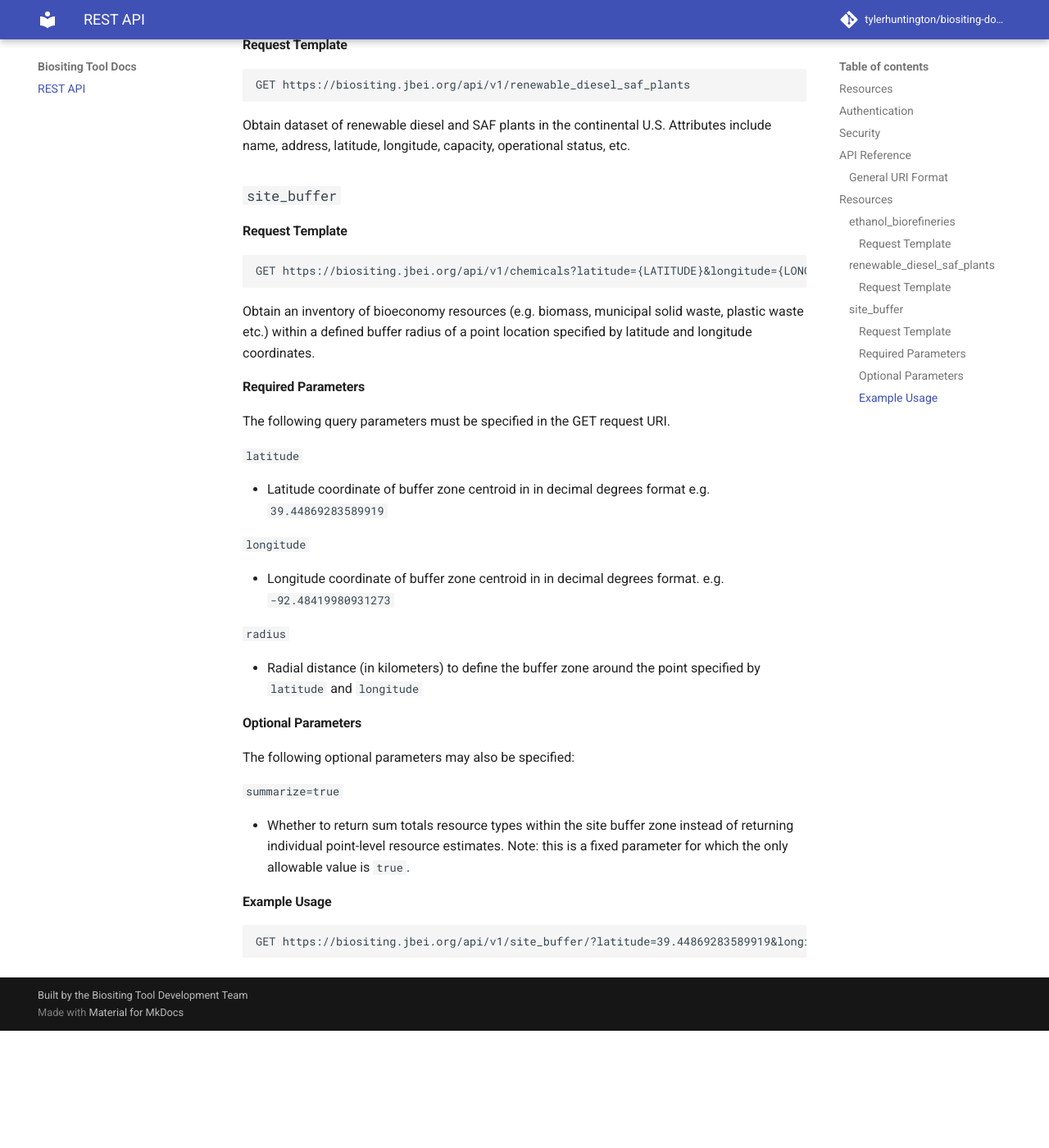
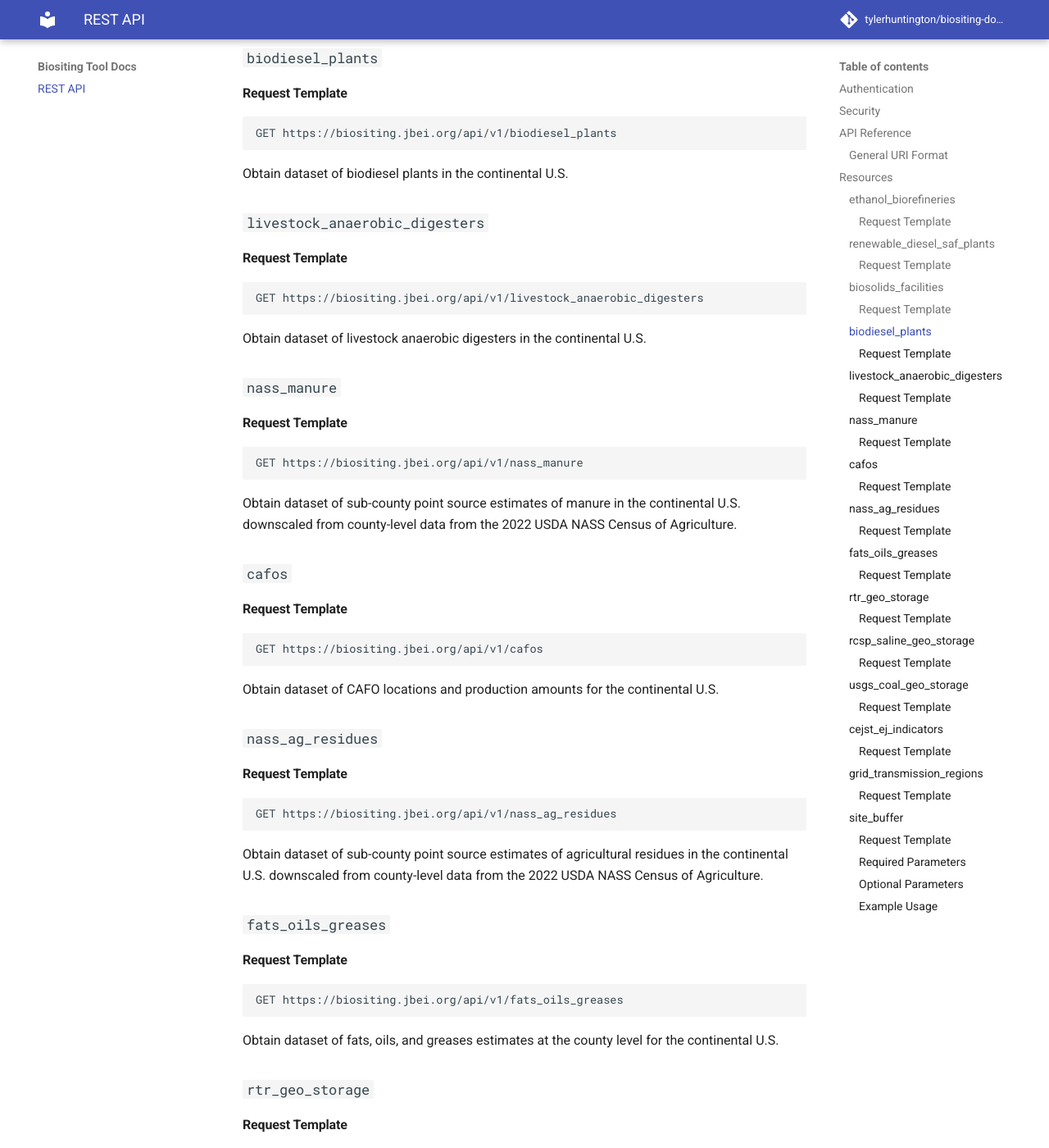
Before and after one commit to tylerhuntington/biositing-docs, an MkDocs documentation site: the page built from docs/user-guide/rest-api.md, in a window 1280 px wide and 1400 px high, scrolled down 1951 px. Shown: the whole window at 82% size. Built offline with MkDocs 1.6.1 and Material for MkDocs 9.7.7, drawn with Linux system fonts in a browser that asks for light colours; comment, search, counter and statistics services are not loaded; before the commit the page ends 3208 px from its top, so only the background shows below that; some of the changed text lies outside the part shown.

Commit message:
Add national dataset endpoints.

````diff
--- a/docs/user-guide/rest-api.md
+++ b/docs/user-guide/rest-api.md
@@ -134,10 +144,11 @@ valid links to the next and previous 'page' of results.
 END BLOCK COMMENT--->
 
 ## Resources
+In the Biositing API, resources refer to specific types of data in the tool that
+can be accessed programatically with a URI endpoint.
+Currently
+supported endpoints (v1 of the REST API) include the following:
 
-
-**Renewable Diesel & SAF Plants** - Identifiers (i.e. name, address, latitude, longitude, etc.)
-and properties (capacity, operational status) of renewable diesel and SAF plants in the continental U.S.
 
 ### `ethanol_biorefineries`
 
@@ -160,11 +171,150 @@ Obtain dataset of renewable diesel and SAF plants in the continental U.S.
 Attributes include name, address, latitude, longitude, capacity,
 operational status, etc.
 
+### `biosolids_facilities`
+
+#### Request Template
+```
+GET https://biositing.jbei.org/api/v1/biosolids_facilities
+```
+
+Obtain dataset of biosolids facilities
+in the continental
+U.S.
+
+### `biodiesel_plants`
+
+#### Request Template
+```
+GET https://biositing.jbei.org/api/v1/biodiesel_plants
+```
+
+Obtain dataset of biodiesel plants
+in the continental
+U.S.
+
+### `livestock_anaerobic_digesters`
+
+#### Request Template
+```
+GET https://biositing.jbei.org/api/v1/livestock_anaerobic_digesters
+```
+
+Obtain dataset of livestock anaerobic digesters
+in the continental
+U.S.
+
+### `nass_manure`
+
+#### Request Template
+```
+GET https://biositing.jbei.org/api/v1/nass_manure
+```
+
+Obtain dataset of sub-county point source estimates of manure in the continental
+U.S. downscaled from county-level data from the 2022 USDA NASS Census of
+Agriculture.
+
+### `cafos`
+
+#### Request Template
+```
+GET https://biositing.jbei.org/api/v1/cafos
+```
+
+Obtain dataset of CAFO locations and production amounts for the continental U.S.
+
+### `nass_ag_residues`
+
+#### Request Template
+```
+GET https://biositing.jbei.org/api/v1/nass_ag_residues
+```
+
+Obtain dataset of sub-county point source estimates of agricultural residues
+in the continental
+U.S. downscaled from county-level data from the 2022 USDA NASS Census of
+Agriculture.
+
+
+
+### `fats_oils_greases`
+
+#### Request Template
+```
+GET https://biositing.jbei.org/api/v1/fats_oils_greases
+```
+
+Obtain dataset of fats, oils, and greases estimates at the county level
+for the continental
+U.S.
+
+
+### `rtr_geo_storage`
+
+#### Request Template
+```
+GET https://biositing.jbei.org/api/v1/rtr_geo_storage
+```
+
+Obtain dataset of geologic storage potential
+in the continental
+U.S.
+based on the Roads to Removal Report.
+
+### `rcsp_saline_geo_storage`
+
+#### Request Template
+```
+GET https://biositing.jbei.org/api/v1/rcsp_saline_geo_storage
+```
+
+Obtain dataset of geologic storage potential
+in saline formations across the continental
+U.S.
+based on data from the Regional Carbon Sequestration Partnership.
+
+### `usgs_coal_geo_storage`
+
+#### Request Template
+```
+GET https://biositing.jbei.org/api/v1/usgs_coal_geo_storage
+```
+
+Obtain dataset of geologic storage potential
+in coal formations across the continental
+U.S.
+based on data from the U.S. Geological Survey.
+
+
+### `cejst_ej_indicators`
+
+#### Request Template
+```
+GET https://biositing.jbei.org/api/v1/cejst_ej_indicators
+```
+
+Obtain dataset of U.S. census tract level environmental
+justice indicators based on the Climate and Economic Justice Screening Tool.
+
+
+### `grid_transmission_regions`
+
+#### Request Template
+```
+GET https://biositing.jbei.org/api/v1/grid_transmission_regions
+```
+
+Obtain dataset of simplified grid transmission regions based on
+the 2023 National Transmission Needs Study by U.S. Department of
+                          Energy.
+
+
 ### `site_buffer`
 
 #### Request Template
 ```
-GET https://biositing.jbei.org/api/v1/chemicals?latitude={LATITUDE}&longitude={LONGITUDE}&radius={RADIUS}
+GET https://biositing.jbei.org/api/v1/site_buffer?latitude={LATITUDE}&longitude={LONGITUDE}&radius={RADIUS}
 ```
 
 Obtain an inventory of bioeconomy resources (e.g. biomass, municipal solid waste, plastic waste etc.) within a defined buffer radius of a point location specified by latitude and longitude coordinates.
@@ -200,7 +350,7 @@ The following optional parameters may also be specified:
 
 #### Example Usage
 ```
-GET https://biositing.jbei.org/api/v1/site_buffer/?latitude=39.44869283589919&longitude=-92.48419980931273&radius=20
+GET https://biositing.jbei.org/api/v1/site_buffer?latitude=39.44869283589919&longitude=-92.48419980931273&radius=20
 ```
 
 
````
Also changed, not shown: other parts of docs/user-guide/rest-api.md (+19 -9 lines).
